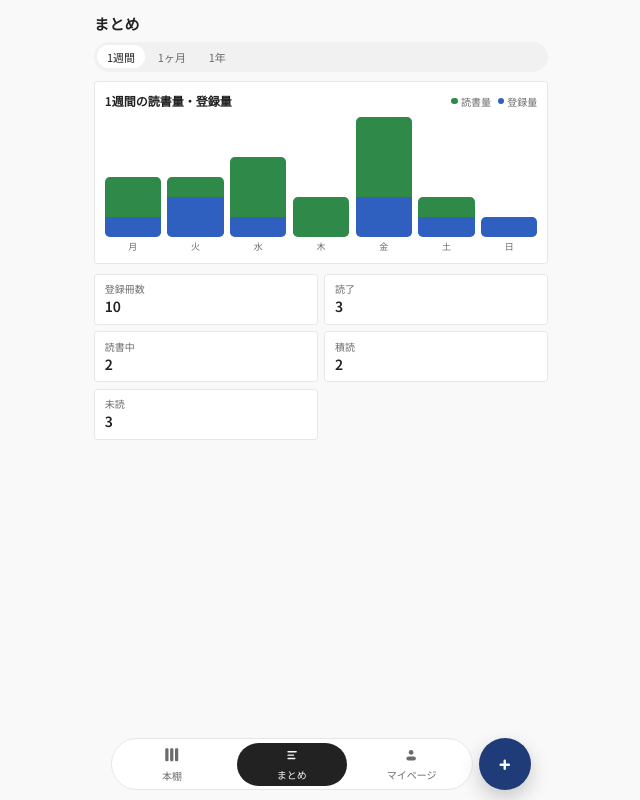
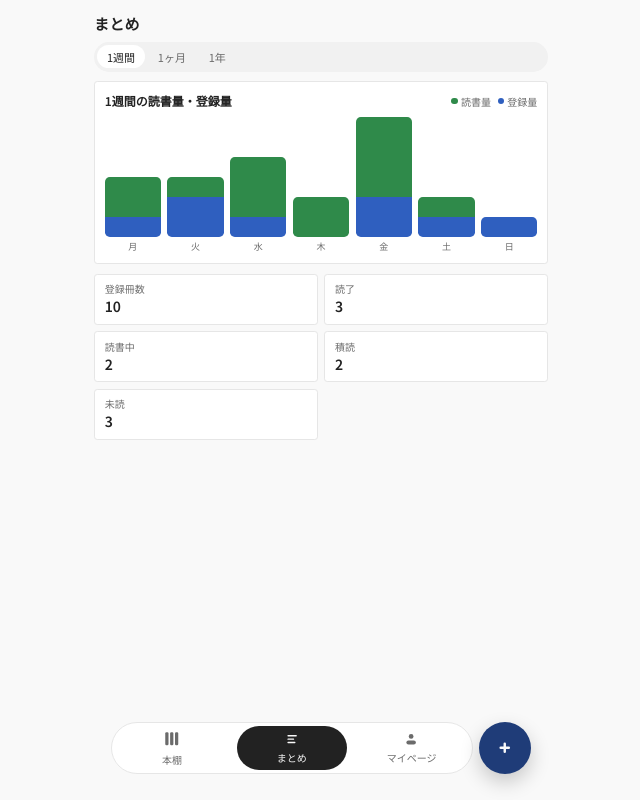
Before and after one commit to ShunsukeOta/shlefie, a Next.js app: page /summary in a window 1280 px wide. Shown: the whole page, without its empty margins (319-959 px from the left). Built offline with nearby package versions, Linux system fonts and the light colour scheme.

Commit message:
modifired

```diff
--- a/app/_components/BottomNav.tsx
+++ b/app/_components/BottomNav.tsx
@@ -67,7 +67,7 @@ export default function BottomNav({ active }: BottomNavProps) {
   ];
 
   return (
-    <div className="fixed bottom-3 left-1/2 z-10 flex w-[min(92vw,420px)] -translate-x-1/2 items-center gap-2">
+    <div className="fixed bottom-8 left-1/2 z-10 flex w-[min(92vw,420px)] -translate-x-1/2 items-center gap-2">
       <nav className="flex h-16 flex-1 justify-between gap-3 rounded-full border border-[#e6e6e6] bg-white px-1.5 py-1">
         {items.map((item) => (
           <Link
--- a/app/_components/PageTransition.tsx
+++ b/app/_components/PageTransition.tsx
@@ -1,30 +1,9 @@
 "use client";
-
-import { usePathname } from "next/navigation";
-import { useEffect, useState } from "react";
 
 type PageTransitionProps = {
   children: React.ReactNode;
 };
 
 export default function PageTransition({ children }: PageTransitionProps) {
-  const pathname = usePathname();
-  const [mounted, setMounted] = useState(false);
-
-  useEffect(() => {
-    setMounted(false);
-    const frame = requestAnimationFrame(() => setMounted(true));
-    return () => cancelAnimationFrame(frame);
-  }, [pathname]);
-
-  return (
-    <div
-      key={pathname}
-      className={`transition-opacity duration-300 ease-out motion-reduce:transition-none ${
-        mounted ? "opacity-100" : "opacity-0"
-      }`}
-    >
-      {children}
-    </div>
-  );
+  return <>{children}</>;
 }
--- a/app/globals.css
+++ b/app/globals.css
@@ -21,6 +21,12 @@
     -webkit-font-smoothing: antialiased;
     -moz-osx-font-smoothing: grayscale;
   }
+
+  input,
+  select,
+  textarea {
+    font-size: 16px;
+  }
 }
 
 @layer utilities {
```
